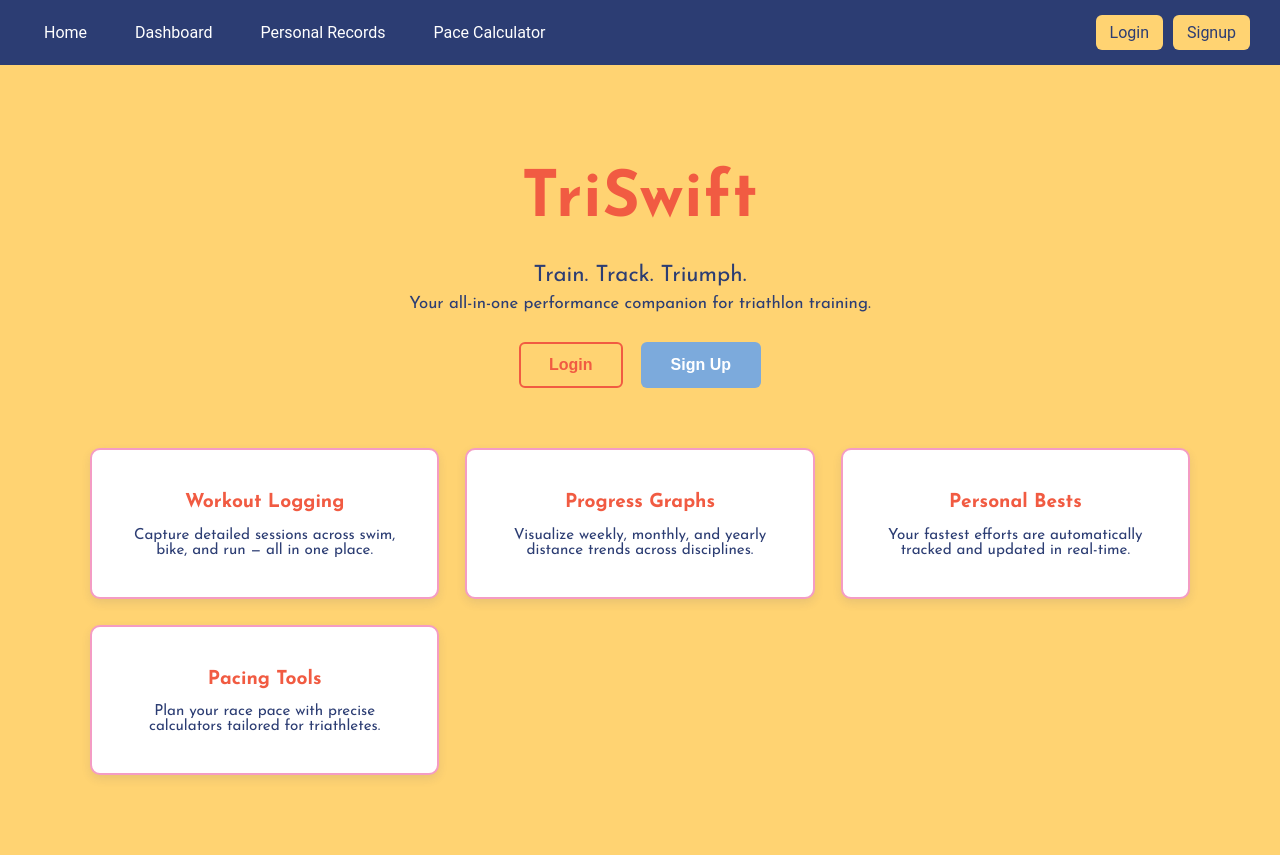
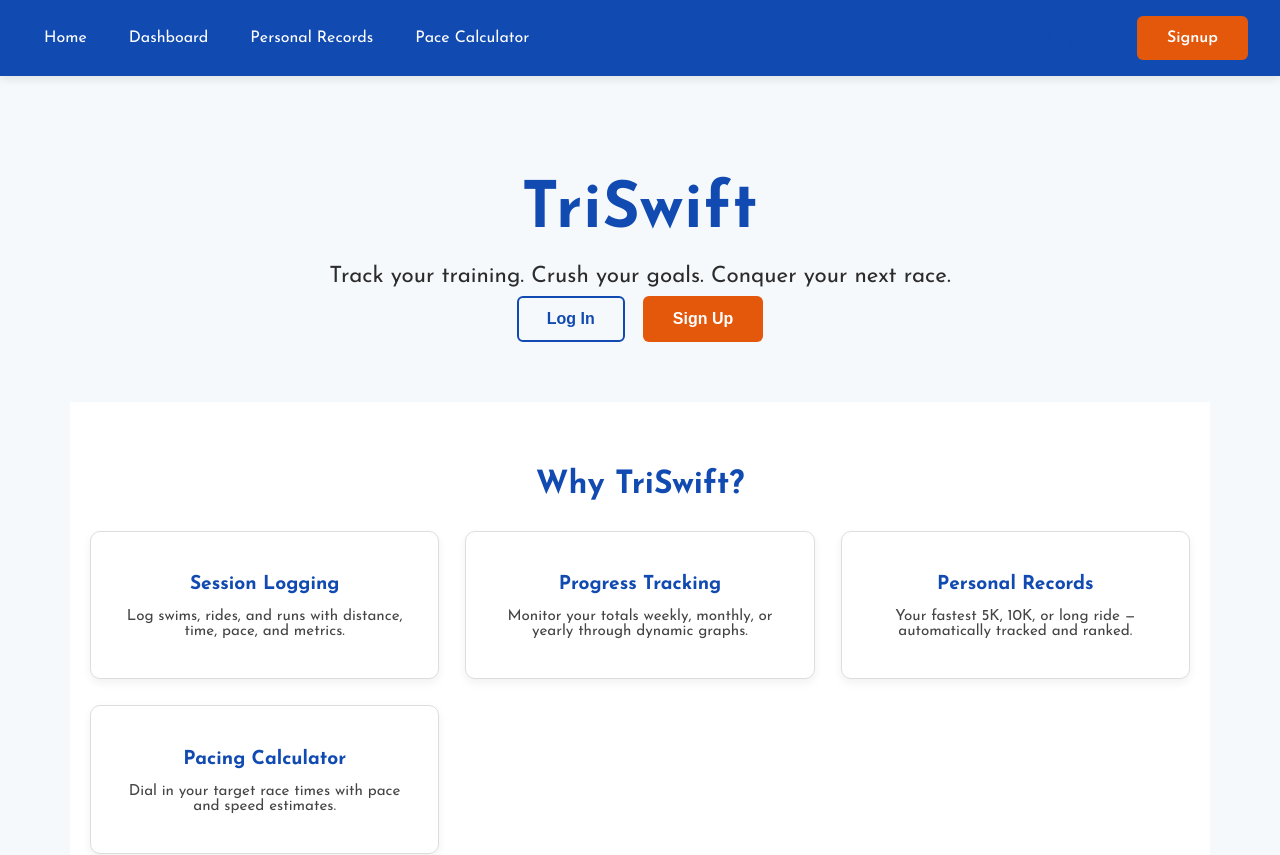
Before and after one commit to samw0907/TriSwift, a React (Create React App) app in the folder frontend/: page / in a window 1280 px wide. Shown: the top 855 px of the page. Built offline with nearby package versions, Linux system fonts and the light colour scheme.

Commit message:
pallet 2, not great

```diff
--- a/frontend/src/components/Navbar.tsx
+++ b/frontend/src/components/Navbar.tsx
@@ -1,7 +1,6 @@
 import React, { useContext } from 'react';
 import { Link, useNavigate } from 'react-router-dom';
 import { AuthContext } from '../context/AuthContext';
-import '../index.css';
 import '../styles/navbar.css';
 
 const Navbar: React.FC = () => {
@@ -16,21 +15,21 @@ const Navbar: React.FC = () => {
   };
 
   return (
-    <nav className="navbar">
-      <div className="nav-links">
-        <Link to="/home">Home</Link>
-        <Link to="/dashboard">Dashboard</Link>
-        <Link to="/records">Personal Records</Link>
-        <Link to="/paceCalculator">Pace Calculator</Link>
+    <nav className="navbar-blue">
+      <div className="navbar-left">
+        <Link to="/home" className="nav-link">Home</Link>
+        <Link to="/dashboard" className="nav-link">Dashboard</Link>
+        <Link to="/records" className="nav-link">Personal Records</Link>
+        <Link to="/paceCalculator" className="nav-link">Pace Calculator</Link>
       </div>
-      <div className="nav-auth">
+      <div className="navbar-right">
         {!auth.isAuthenticated ? (
           <>
-            <Link to="/login" className="nav-btn">Login</Link>
-            <Link to="/signup" className="nav-btn">Signup</Link>
+            <Link to="/login" className="btn nav-btn login-btn">Login</Link>
+            <Link to="/signup" className="btn nav-btn signup-btn">Signup</Link>
           </>
         ) : (
-          <button onClick={handleLogout} className="nav-btn">Logout</button>
+          <button onClick={handleLogout} className="btn nav-btn logout-btn">Logout</button>
         )}
       </div>
     </nav>
--- a/frontend/src/pages/LandingPage.tsx
+++ b/frontend/src/pages/LandingPage.tsx
@@ -5,43 +5,57 @@ import "../styles/landing.css";
 const LandingPage: React.FC = () => {
   return (
     <div className="landing-hero">
+      <div className="hero-content">
         <h1 className="hero-title">TriSwift</h1>
-      <p className="hero-subtitle">Train. Track. Triumph.</p>
-      <p className="hero-description">
-        Your all-in-one performance companion for triathlon training.
+        <p className="hero-tagline">
+          Track your training. Crush your goals. Conquer your next race.
         </p>
-
-      <div className="cta-buttons">
+        <div className="hero-buttons">
           <Link to="/login">
-          <button className="btn btn-outline">Login</button>
+            <button className="btn login-btn">Log In</button>
           </Link>
           <Link to="/signup">
-          <button className="btn btn-solid">Sign Up</button>
+            <button className="btn signup-btn">Sign Up</button>
           </Link>
         </div>
+      </div>
 
-      <section className="feature-grid">
+      <section className="features-section">
+        <h2 className="features-heading">Why TriSwift?</h2>
+        <div className="features-grid">
           <div className="feature-card">
-          <h3>Workout Logging</h3>
-          <p>Capture detailed sessions across swim, bike, and run — all in one place.</p>
+            <h3>Session Logging</h3>
+            <p>
+              Log swims, rides, and runs with distance, time, pace, and metrics.
+            </p>
           </div>
           <div className="feature-card">
-          <h3>Progress Graphs</h3>
-          <p>Visualize weekly, monthly, and yearly distance trends across disciplines.</p>
+            <h3>Progress Tracking</h3>
+            <p>
+              Monitor your totals weekly, monthly, or yearly through dynamic
+              graphs.
+            </p>
           </div>
           <div className="feature-card">
-          <h3>Personal Bests</h3>
-          <p>Your fastest efforts are automatically tracked and updated in real-time.</p>
+            <h3>Personal Records</h3>
+            <p>
+              Your fastest 5K, 10K, or long ride — automatically tracked and
+              ranked.
+            </p>
           </div>
           <div className="feature-card">
-          <h3>Pacing Tools</h3>
-          <p>Plan your race pace with precise calculators tailored for triathletes.</p>
+            <h3>Pacing Calculator</h3>
+            <p>
+              Dial in your target race times with pace and speed estimates.
+            </p>
+          </div>
         </div>
       </section>
 
-      <p className="tagline">
-        Whether you're chasing your first finish or next podium — TriSwift has your back.
-      </p>
+      <footer className="landing-footer">
+        Whether you're chasing your first triathlon or your next PR — TriSwift
+        has you covered.
+      </footer>
     </div>
   );
 };
--- a/frontend/src/styles/landing.css
+++ b/frontend/src/styles/landing.css
@@ -1,7 +1,7 @@
 .landing-hero {
   font-family: "Josefin Sans", sans-serif;
-  background: #FFD372;
-  color: #2C3D73;
+  background: #f6f9fc;
+  color: #2c2c2c;
   min-height: 100vh;
   padding: 60px 20px;
   display: flex;
@@ -12,14 +12,14 @@
 
 .hero-title {
   font-size: 4rem;
-  color: #F15B42;
+  color: #114AB1;
   letter-spacing: 1px;
   margin-bottom: 10px;
 }
 
-.hero-subtitle {
+.hero-tagline {
   font-size: 1.4rem;
-  color: #2C3D73;
+  color: #2c2c2c;
   font-weight: 400;
   margin-bottom: 8px;
 }
@@ -28,10 +28,10 @@
   font-size: 1.05rem;
   max-width: 640px;
   margin: 0 auto 30px;
-  color: #2C3D73;
+  color: #555;
 }
 
-.cta-buttons {
+.hero-buttons {
   display: flex;
   gap: 18px;
   margin-bottom: 60px;
@@ -49,45 +49,53 @@
   border: 2px solid transparent;
 }
 
-.btn-outline {
+.btn.login-btn {
   background: transparent;
-  border: 2px solid #F15B42;
-  color: #F15B42;
+  border: 2px solid #114AB1;
+  color: #114AB1;
 }
 
-.btn-outline:hover {
-  background-color: #F15B42;
+.btn.login-btn:hover {
+  background-color: #114AB1;
   color: white;
   transform: scale(1.04);
 }
 
-.btn-solid {
-  background-color: #7CAADC;
+.btn.signup-btn {
+  background-color: #E4580B;
   color: white;
 }
 
-.btn-solid:hover {
-  background-color: #2C3D73;
-  color: #FFD372;
+.btn.signup-btn:hover {
+  background-color: #c04407;
   transform: scale(1.04);
 }
 
-.feature-grid {
+.features-section {
+  padding: 40px 20px;
+  background: #ffffff;
+}
+
+.features-heading {
+  font-size: 2rem;
+  color: #114AB1;
+  margin-bottom: 30px;
+}
+
+.features-grid {
   display: grid;
   grid-template-columns: repeat(auto-fit, minmax(260px, 1fr));
   gap: 26px;
-  width: 100%;
   max-width: 1100px;
-  margin: 0 auto 50px;
-  padding: 0 20px;
+  margin: 0 auto;
 }
 
 .feature-card {
-  background-color: white;
-  border: 2px solid #F49CC4;
+  background-color: #ffffff;
+  border: 1px solid #ddd;
   border-radius: 10px;
   padding: 24px;
-  box-shadow: 0 4px 10px rgba(44, 61, 115, 0.1);
+  box-shadow: 0 4px 10px rgba(0, 0, 0, 0.06);
   transition: transform 0.3s ease;
 }
 
@@ -97,19 +105,18 @@
 
 .feature-card h3 {
   font-size: 1.2rem;
-  color: #F15B42;
+  color: #114AB1;
   margin-bottom: 8px;
 }
 
 .feature-card p {
-  color: #2C3D73;
+  color: #444;
   font-size: 0.95rem;
 }
 
-.tagline {
+.landing-footer {
   margin-top: 40px;
   font-size: 1rem;
-  color: #2C3D73;
-  max-width: 720px;
-  line-height: 1.5;
+  color: #555;
+  padding: 20px;
 }
--- a/frontend/src/styles/navbar.css
+++ b/frontend/src/styles/navbar.css
@@ -1,79 +1,90 @@
-.navbar {
+.navbar-blue {
   display: flex;
   justify-content: space-between;
   align-items: center;
-  background: #2C3D73;
-  padding: 15px 30px;
+  background-color: #114AB1;
+  padding: 16px 32px;
+  box-shadow: 0 4px 8px rgba(0, 0, 0, 0.08);
   color: white;
-  box-shadow: 0px 4px 6px rgba(0, 0, 0, 0.1);
+  font-family: "Josefin Sans", sans-serif;
+  position: sticky;
+  top: 0;
+  z-index: 1000;
 }
 
-.nav-links {
+.navbar-left,
+.navbar-right {
   display: flex;
-  gap: 20px;
+  align-items: center;
+  gap: 18px;
+  flex-wrap: wrap;
 }
 
-.nav-links a {
+.nav-link {
   color: white;
   text-decoration: none;
-  font-size: 16px;
-  padding: 8px 14px;
+  font-size: 1rem;
+  padding: 8px 12px;
   border-radius: 6px;
-  transition: background 0.3s ease-in-out;
+  transition: background 0.3s ease;
 }
 
-.nav-links a:hover {
-  background-color: #7CAADC;
-}
-
-.nav-auth {
-  display: flex;
-  gap: 10px;
+.nav-link:hover {
+  background-color: #6793AC;
 }
 
 .nav-btn {
-  background: #FFD372;
-  color: #2C3D73;
-  padding: 8px 14px;
-  text-decoration: none;
+  font-size: 0.95rem;
+  font-weight: 600;
+  padding: 10px 18px;
+  border: none;
   border-radius: 6px;
-  transition: background 0.3s ease-in-out;
+  cursor: pointer;
+  transition: all 0.25s ease;
 }
 
-.nav-btn:hover {
-  background: #F15B42;
+.login-btn {
+  background-color: transparent;
+  color: #FFD372;
+  border: 2px solid #FFD372;
+}
+
+.login-btn:hover {
+  background-color: #FFD372;
+  color: #114AB1;
+}
+
+.signup-btn {
+  background-color: #E4580B;
   color: white;
 }
 
+.signup-btn:hover {
+  background-color: #c74803;
+}
+
 .logout-btn {
-  background: #F49CC4;
+  background-color: #6793AC;
   color: white;
-  padding: 8px 14px;
-  border: none;
-  cursor: pointer;
-  border-radius: 6px;
-  transition: background 0.3s ease-in-out;
 }
 
 .logout-btn:hover {
-  background: #F15B42;
+  background-color: #557b93;
 }
 
 @media (max-width: 768px) {
-  .navbar {
+  .navbar-blue {
     flex-direction: column;
-    text-align: center;
-    padding: 15px;
+    align-items: flex-start;
+    padding: 16px;
   }
 
-  .nav-links {
+  .navbar-left,
+  .navbar-right {
     flex-direction: row;
-    margin-top: 10px;
-  }
-
-  .nav-auth {
-    flex-direction: row;
-    gap: 10px;
+    justify-content: flex-start;
+    gap: 12px;
+    flex-wrap: wrap;
     margin-top: 10px;
   }
 }
--- a/frontend/src/styles/styles.css
+++ b/frontend/src/styles/styles.css
@@ -160,3 +160,20 @@
     border-radius: var(--border-radius);
     margin-bottom: 10px;
   }
+  :root {
+  --primary-color: #114AB1;
+  --primary-dark: #0e3a8f;
+  --secondary-color: #6793AC;
+  --accent-color: #E4580B;
+  --text-color: #2c2c2c;
+  --border-radius: 8px;
+  --box-shadow: 0px 4px 8px rgba(0, 0, 0, 0.1);
+}
+
+body {
+  font-family: "Josefin Sans", sans-serif;
+  background: #f6f9fc;
+  color: var(--text-color);
+  margin: 0;
+  padding: 0;
+}
```
Lines whose indentation alone changed are shown as unchanged.
